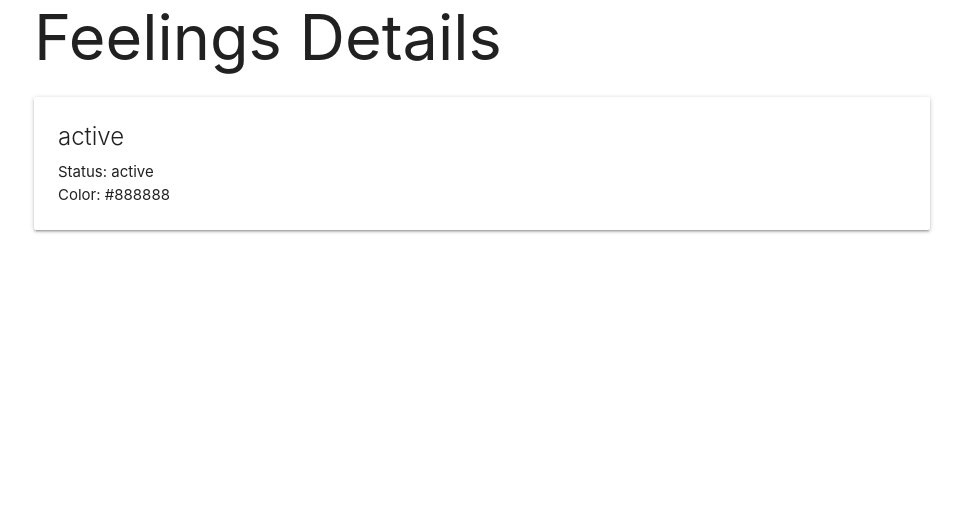
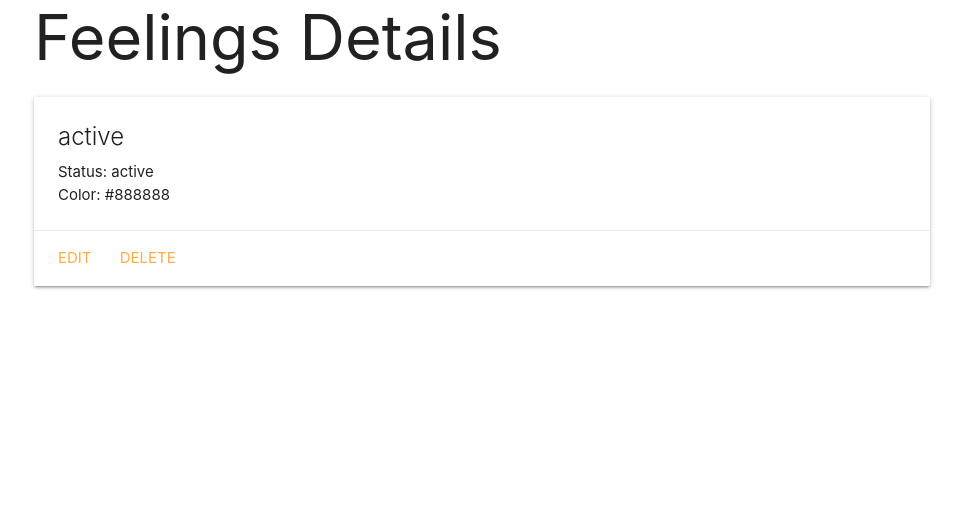
Before and after one commit to ifrah1/crypto-collector-v2, a Django app: page /feelings/1/ in a window 1280 px wide. Shown: the part 103-629 px from the top of the page, without its empty margins (158-1121 px from the left). Run offline with Django 3.2, Linux system fonts and the light colour scheme; tables that the repository leaves empty hold one stand-in row (values such as "Sample post").

Commit message:
full crud on feelings done

```diff
--- a/main_app/templates/feeling/detail.html
+++ b/main_app/templates/feeling/detail.html
@@ -9,6 +9,11 @@
         <p>Status: {{ feeling.status }}</p>
         <p>Color: {{ feeling.color }}</p>
     </div>
+
+    <div class="card-action">
+        <a href="{% url 'feelings_update' feeling.id %}">Edit</a>
+        <a href="{% url 'feelings_delete' feeling.id %}">Delete</a>
+    </div>
 </div>
 
 {% endblock %}
--- a/main_app/urls.py
+++ b/main_app/urls.py
@@ -22,6 +22,6 @@ urlpatterns = [
     path('feelings/', views.feelings_index, name='feelings_all'),
     path('feelings/<int:feeling_id>/', views.feeling_detail, name='feeling_detail'),
     path('feelings/create/', views.FeelingsCreate.as_view(), name='feelings_create'),
-    # path('feelings/<int:pk>/update/', views.FeelingsUpdate.as_view(), name='update_feeling'),
-    # path('feelings/<int:pk>/delete/', views.Delete_feeling.as_view(), name='delete_feeling'),
+    path('feelings/<int:pk>/update/', views.FeelingsUpdate.as_view(), name='feelings_update'),
+    path('feelings/<int:pk>/delete/', views.FeelingsDelete.as_view(), name='feelings_delete'),
 ]
--- a/main_app/views.py
+++ b/main_app/views.py
@@ -77,11 +77,12 @@ def feeling_detail(request, feeling_id):
 # create a new crypto view
 class FeelingsCreate(CreateView):
     model = Feelings
-    #fields = '__all__'  # does all form
     fields = ['status', 'color']
 
-# update a feelings view
-# class FeelingsUpdate(UpdateView):
-#     model = Feelings
-#     # Let's disallow the renaming of a crypto by excluding the name field!
-#     fields = ['status', 'color']
+class FeelingsUpdate(UpdateView):
+    model = Feelings
+    fields = ['status', 'color']
+
+class FeelingsDelete(DeleteView):
+    model = Feelings
+    success_url = '/feelings/'
```
Also changed, not shown: main_app/templates/main_app/feelings_confirm_delete.html (added, +13 -0 lines).
